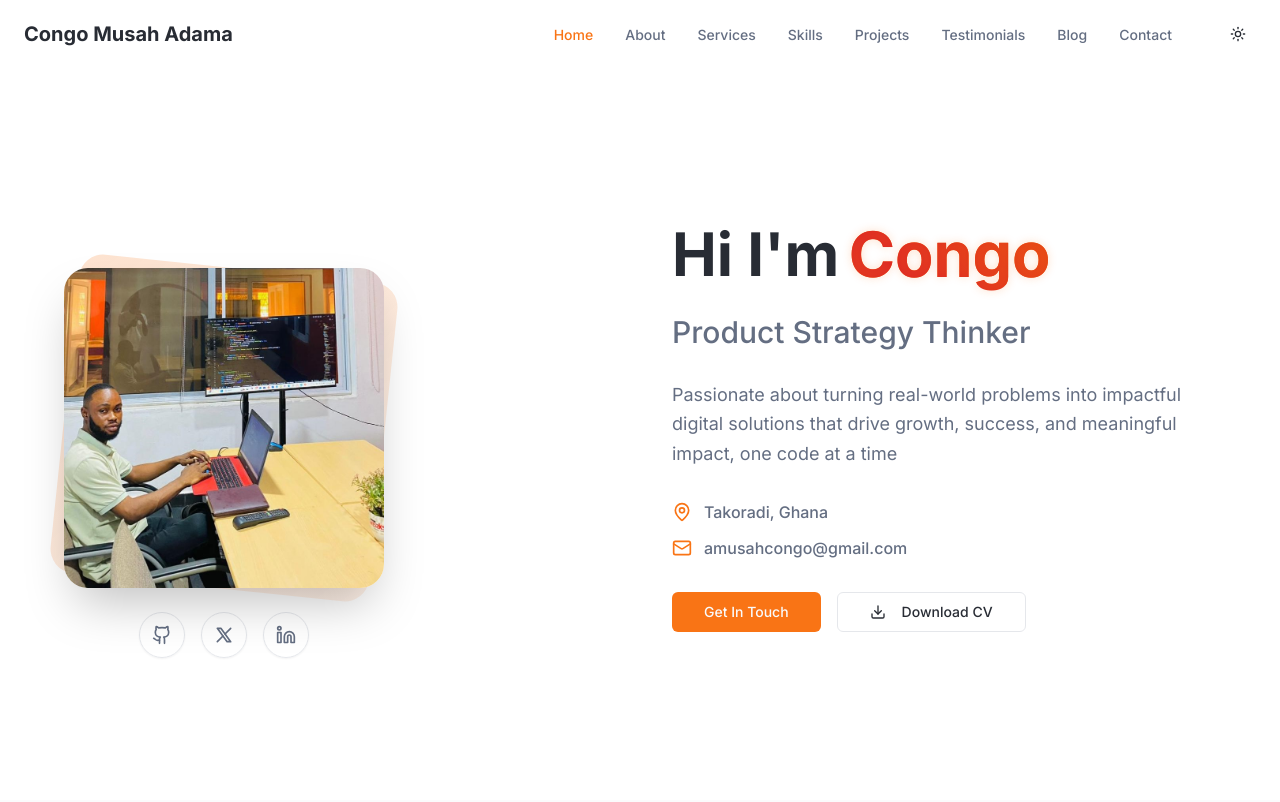
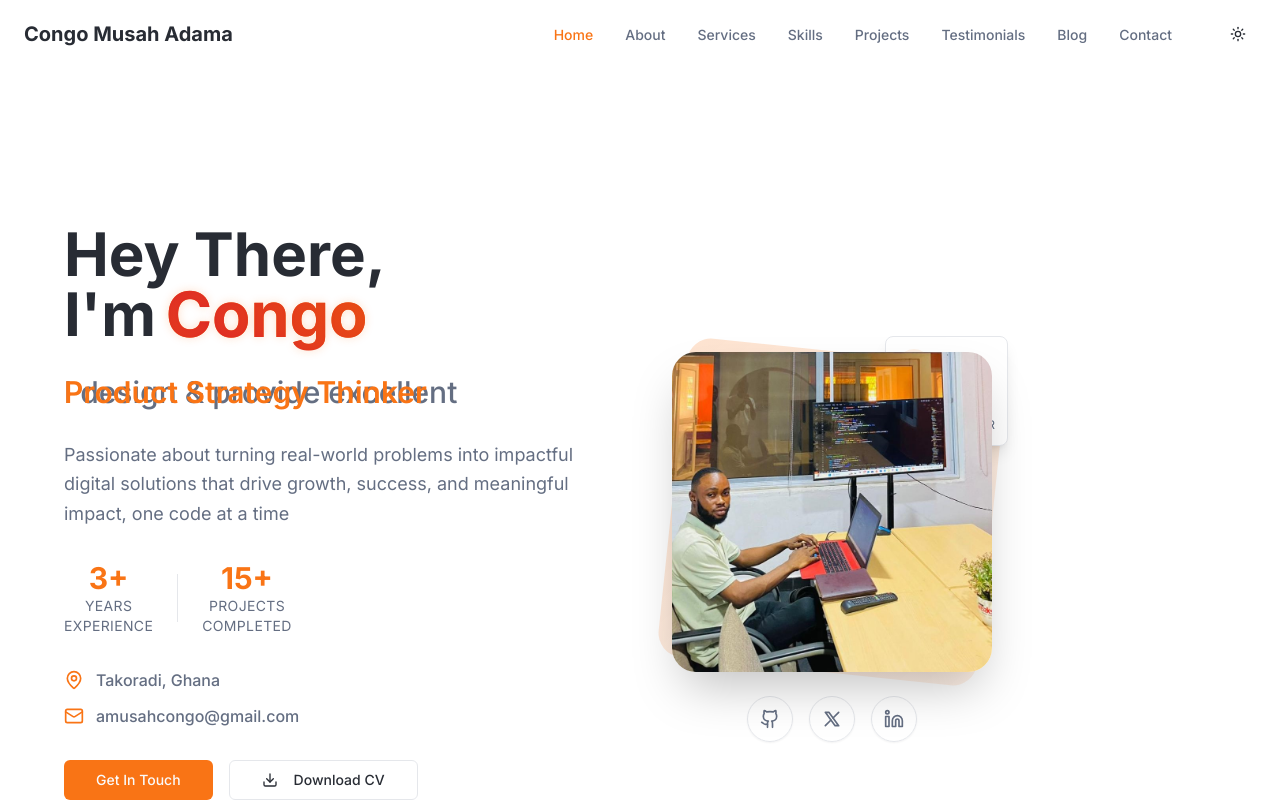
Before and after one commit to CongoMusahAdama/portfolio, a React (Vite) app: page / in a window 1280 px wide. Shown: the top 802 px of the page. Built offline with nearby package versions, Linux system fonts and the light colour scheme.

Commit message:
Update hero section layout
Replace hero section with new layout from provided image, maintaining animated titles and responsiveness. Navigation and About page elements remain unchanged.

```diff
--- a/src/components/HeroSection.tsx
+++ b/src/components/HeroSection.tsx
@@ -45,47 +45,9 @@ const HeroSection = ({ profileImage }: HeroSectionProps) => {
     >
       <div className="container mx-auto px-6 z-10 py-20 lg:py-32 relative">
         <div className="grid grid-cols-1 lg:grid-cols-2 gap-16 items-center max-w-6xl mx-auto">
-          {/* Profile image on the left */}
+          {/* Text content on the left */}
           <motion.div
-            className="relative w-80 h-80 mx-auto lg:mx-0 order-first lg:order-first"
-            initial={{ opacity: 0, scale: 0.8 }}
-            animate={{ opacity: 1, scale: 1 }}
-            transition={{ duration: 0.6 }}
-          >
-            <div className="relative w-full h-full">
-              <div className="absolute inset-0 bg-gradient-to-br from-orange/20 to-orange/10 rounded-3xl transform rotate-6"></div>
-              <img
-                src={profileImage}
-                alt="Congo Musah Adama"
-                className="relative w-full h-full object-cover rounded-3xl shadow-2xl z-10"
-              />
-            </div>
-
-            {/* Social Media Icons under profile */}
-            <motion.div
-              className="flex justify-center gap-4 mt-6"
-              initial={{ opacity: 0, y: 20 }}
-              animate={{ opacity: 1, y: 0 }}
-              transition={{ delay: 0.8, duration: 0.6 }}
-            >
-              {socialLinks.map((link) => (
-                <a
-                  key={link.href}
-                  href={link.href}
-                  target="_blank"
-                  rel="noopener noreferrer"
-                  className="p-3 bg-background/80 backdrop-blur-sm border border-border rounded-full text-muted-foreground hover:text-orange hover:bg-orange/10 transition-all duration-300 shadow-sm"
-                  aria-label={link.label}
-                >
-                  {link.icon}
-                </a>
-              ))}
-            </motion.div>
-          </motion.div>
-
-          {/* Text content on the right */}
-          <motion.div
-            className="text-left order-last lg:order-last"
+            className="text-left order-last lg:order-first"
             initial={{ opacity: 0, y: 20 }}
             animate={{ opacity: 1, y: 0 }}
             transition={{ delay: 0.2, duration: 0.8 }}
@@ -96,7 +58,7 @@ const HeroSection = ({ profileImage }: HeroSectionProps) => {
               animate={{ opacity: 1, x: 0 }}
               transition={{ delay: 0.4, duration: 0.8 }}
             >
-              <span className="text-foreground">Hi I'm </span>
+              <span className="text-foreground">Hey There,<br />I'm </span>
               <motion.span
                 className="text-orange inline-block relative"
                 animate={{
@@ -144,6 +106,7 @@ const HeroSection = ({ profileImage }: HeroSectionProps) => {
 
             {/* Rotating titles */}
             <div className="text-2xl lg:text-3xl font-medium mb-6 h-12 flex items-center">
+              <span className="text-muted-foreground mr-3">I design & provide excellent</span>
               <AnimatePresence mode="wait">
                 <motion.h2
                   key={currentTitleIndex}
@@ -154,7 +117,7 @@ const HeroSection = ({ profileImage }: HeroSectionProps) => {
                     duration: 0.6,
                     ease: "easeInOut"
                   }}
-                  className="text-muted-foreground absolute"
+                  className="text-orange font-semibold absolute"
                 >
                   {titles[currentTitleIndex]}
                 </motion.h2>
@@ -164,6 +127,24 @@ const HeroSection = ({ profileImage }: HeroSectionProps) => {
             <p className="text-muted-foreground text-lg leading-relaxed mb-8 max-w-lg">
               Passionate about turning real-world problems into impactful digital solutions that drive growth, success, and meaningful impact, one code at a time
             </p>
+
+            {/* Experience stats */}
+            <motion.div
+              className="flex items-center gap-6 mb-8"
+              initial={{ opacity: 0, y: 20 }}
+              animate={{ opacity: 1, y: 0 }}
+              transition={{ delay: 0.6, duration: 0.8 }}
+            >
+              <div className="text-center">
+                <div className="text-3xl font-bold text-orange">3+</div>
+                <div className="text-sm text-muted-foreground uppercase tracking-wide">Years<br />Experience</div>
+              </div>
+              <div className="w-px h-12 bg-border"></div>
+              <div className="text-center">
+                <div className="text-3xl font-bold text-orange">15+</div>
+                <div className="text-sm text-muted-foreground uppercase tracking-wide">Projects<br />Completed</div>
+              </div>
+            </motion.div>
 
             <div className="flex flex-col gap-3 mb-8">
               <div className="flex items-center text-muted-foreground">
@@ -189,6 +170,69 @@ const HeroSection = ({ profileImage }: HeroSectionProps) => {
               </a>
             </div>
           </motion.div>
+
+          {/* Profile image on the right */}
+          <motion.div
+            className="relative w-80 h-80 mx-auto lg:mx-0 order-first lg:order-last"
+            initial={{ opacity: 0, scale: 0.8 }}
+            animate={{ opacity: 1, scale: 1 }}
+            transition={{ duration: 0.6 }}
+          >
+            {/* Decorative background elements */}
+            <div className="absolute inset-0 -z-10">
+              <div className="absolute top-8 right-8 w-24 h-6 bg-orange/30 rounded-full transform rotate-45"></div>
+              <div className="absolute top-16 right-4 w-32 h-4 bg-orange/20 rounded-full transform rotate-12"></div>
+              <div className="absolute bottom-20 right-12 w-20 h-8 bg-orange/25 rounded-full transform -rotate-45"></div>
+              <div className="absolute bottom-32 right-0 w-28 h-5 bg-orange/15 rounded-full transform rotate-30"></div>
+            </div>
+
+            <div className="relative w-full h-full">
+              <div className="absolute inset-0 bg-gradient-to-br from-orange/20 to-orange/10 rounded-3xl transform rotate-6"></div>
+              <img
+                src={profileImage}
+                alt="Congo Musah Adama"
+                className="relative w-full h-full object-cover rounded-3xl shadow-2xl z-10"
+              />
+            </div>
+
+            {/* Social Media Icons under profile */}
+            <motion.div
+              className="flex justify-center gap-4 mt-6"
+              initial={{ opacity: 0, y: 20 }}
+              animate={{ opacity: 1, y: 0 }}
+              transition={{ delay: 0.8, duration: 0.6 }}
+            >
+              {socialLinks.map((link) => (
+                <a
+                  key={link.href}
+                  href={link.href}
+                  target="_blank"
+                  rel="noopener noreferrer"
+                  className="p-3 bg-background/80 backdrop-blur-sm border border-border rounded-full text-muted-foreground hover:text-orange hover:bg-orange/10 transition-all duration-300 shadow-sm"
+                  aria-label={link.label}
+                >
+                  {link.icon}
+                </a>
+              ))}
+            </motion.div>
+
+            {/* Achievement badge - positioned like in the reference */}
+            <motion.div
+              className="absolute -top-4 -right-4 bg-background border border-border rounded-lg p-3 shadow-lg"
+              initial={{ opacity: 0, scale: 0.8 }}
+              animate={{ opacity: 1, scale: 1 }}
+              transition={{ delay: 1, duration: 0.6 }}
+            >
+              <div className="text-center">
+                <div className="w-8 h-8 bg-orange/10 rounded-full flex items-center justify-center mb-1">
+                  <div className="w-4 h-4 bg-orange rounded-full"></div>
+                </div>
+                <div className="text-xs font-semibold text-foreground">TOP CERTIFIED</div>
+                <div className="text-xs text-muted-foreground">FRONTEND &</div>
+                <div className="text-xs text-muted-foreground">UI/UX DESIGNER</div>
+              </div>
+            </motion.div>
+          </motion.div>
         </div>
       </div>
     </section>
```
